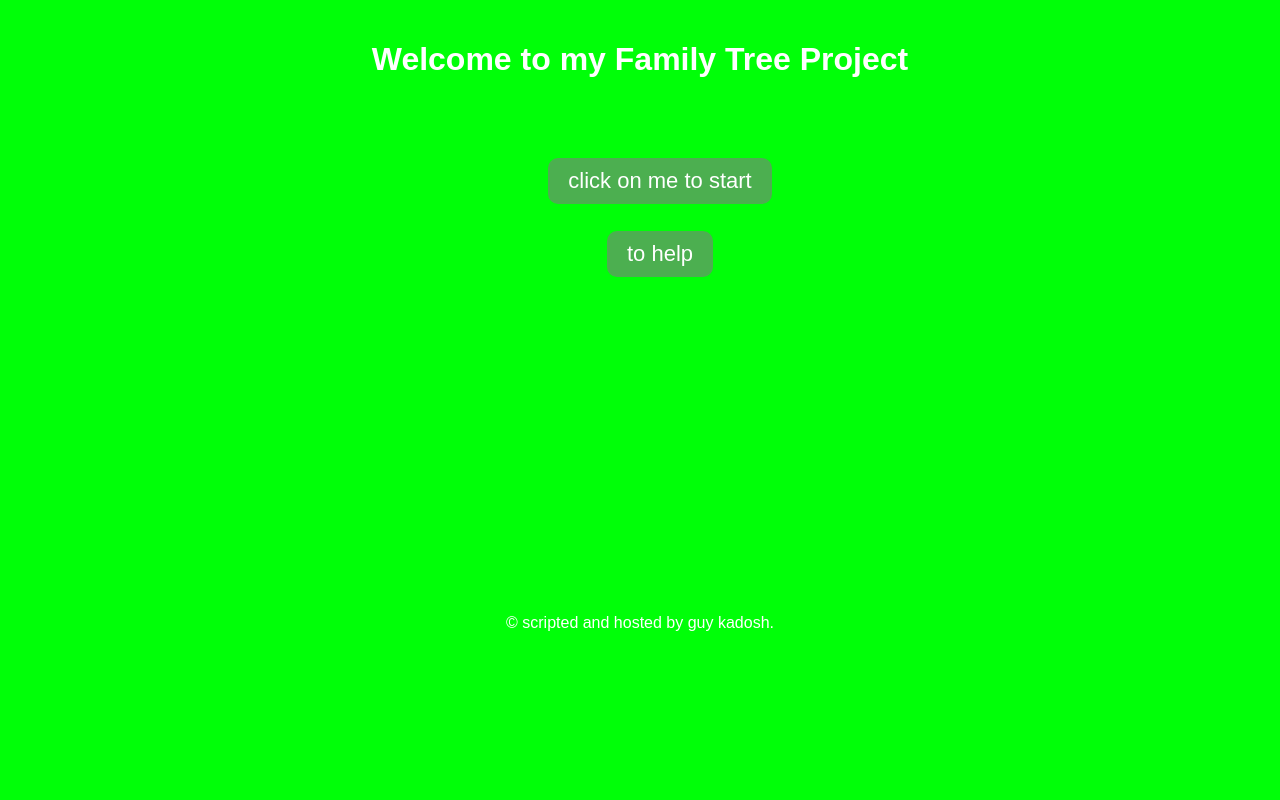
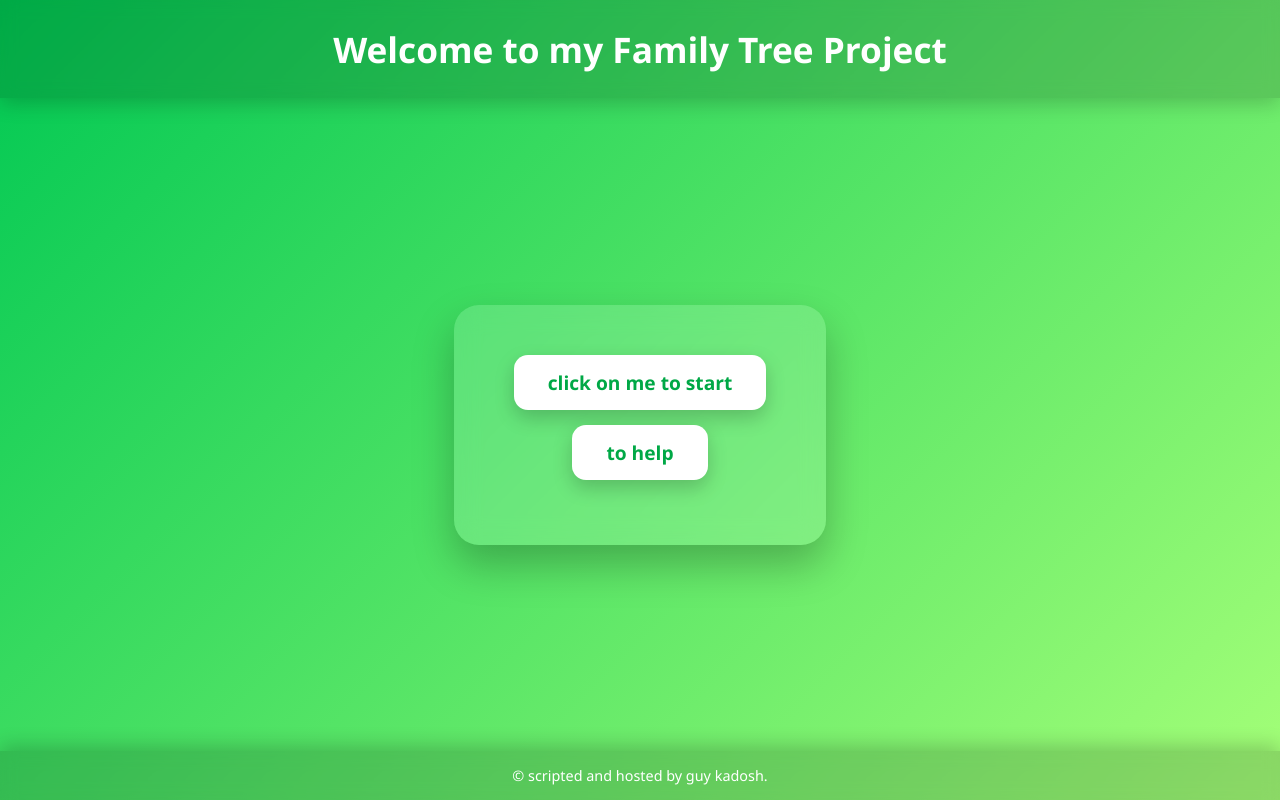
Before and after one commit to guyka2212/a-family-tree-project, a plain HTML site: page index.html in a window 1280 px wide. Drawn offline with Linux system fonts and the light colour scheme.

Commit message:
added css update to every thing

```diff
--- a/index.html
+++ b/index.html
@@ -16,7 +16,7 @@
                 <div classs="start-button">
                     <button onclick="window.location.href='lobby/lobby.html'">click on me to start</button>
                 </div>
-                <div class="help-call-button">
+                <div class="content">
                     <button onclick="window.location.href='tel:0522179083'">to help</button>
                 </div>
             </ul>
--- a/lobby/style-lobby.css
+++ b/lobby/style-lobby.css
@@ -1,60 +1,100 @@
-body {
-    font-family: Arial, sans-serif;
+* {
+    box-sizing: border-box;
     margin: 0;
     padding: 0;
-    background-color: #f4f4f4;
+    font-family: "Segoe UI", Arial, sans-serif;
 }
+
+html, body {
+    height: 100%;
+}
+
+body {
+    background: linear-gradient(135deg, #00c853, #a5ff78);
+    display: flex;
+    flex-direction: column;
+    align-items: center;
+}
+
 header {
-    background-color: #00ff08;
+    width: 100%;
+    background: rgba(0, 0, 0, 0.15);
+    backdrop-filter: blur(8px);
     color: white;
-    padding: 1em;
     text-align: center;
-    padding: 10px;
+    padding: 25px 10px;
+    box-shadow: 0 5px 20px rgba(0,0,0,0.25);
 }
+
+header h1 {
+    font-size: 2rem;
+    font-weight: 600;
+}
+
 main {
-    padding: 2em;
+    flex: 1;
+    display: flex;
+    justify-content: center;
+    align-items: center;
 }
+
 section {
-    margin-bottom: 5.25em;
+    background: rgba(255, 255, 255, 0.15);
+    backdrop-filter: blur(12px);
+    padding: 45px 55px;
+    border-radius: 25px;
+    box-shadow: 0 20px 40px rgba(0,0,0,0.3);
 }
-footer {
-    background-color: #00ff08;
-    color: white;
-    text-align: left;
-    padding: 1em;
-    padding: 10px;
+
+ul {
+    list-style: none;
 }
-button {
-    background-color: #4CAF50;
-    color: white;
-    padding: 10px 20px;
-    border: none;
-    cursor: pointer;
-    font-size: 16px;
-    text-align: center;
-    border-radius: 10px;
+
+.scripting-text {
+    display: flex;
+    justify-content: center;
+    align-items: center;
+    margin: 15px 0 25px;
+    font-size: 1.3rem;
+    color: #ffffff;
+    opacity: 0.9;
 }
+
+.done-page,
+.only-animtion,
 .family-tree-only-text {
     display: flex;
     justify-content: center;
     align-items: center;
-    height: 10vh;
+    margin: 15px 0;
 }
-.only-animtion {
-    display: flex;
-    justify-content: center;
-    align-items: center;
-    height: 10vh;
+
+button {
+    background: #ffffff;
+    color: #00a846;
+    padding: 14px 32px;
+    border: none;
+    cursor: pointer;
+    font-size: 1.05rem;
+    border-radius: 14px;
+    font-weight: 600;
+    transition: all 0.3s ease;
+    box-shadow: 0 8px 20px rgba(0,0,0,0.25);
 }
-.done-page {
-    display: flex;
-    justify-content: center;
-    align-items: center;
-    height: 10vh;
+
+button:hover {
+    transform: translateY(-4px) scale(1.03);
+    background: #eaffea;
+    box-shadow: 0 14px 30px rgba(0,0,0,0.35);
 }
-.scripting-text {
-    display: flex;
-    justify-content: center;
-    align-items: center;
-    height: 10vh;
+
+footer {
+    width: 100%;
+    background: rgba(0, 0, 0, 0.15);
+    backdrop-filter: blur(8px);
+    color: white;
+    text-align: center;
+    padding: 15px;
+    font-size: 0.9rem;
+    box-shadow: 0 -5px 20px rgba(0,0,0,0.25);
 }
--- /dev/null
+++ b/pages/style-done.css
@@ -0,0 +1,62 @@
+* {
+    box-sizing: border-box;
+    margin: 0;
+    padding: 0;
+    font-family: "Segoe UI", Arial, sans-serif;
+}
+
+html, body {
+    height: 100%;
+}
+
+body {
+    background: linear-gradient(135deg, #00c853, #a5ff78);
+    display: flex;
+    flex-direction: column;
+}
+
+main {
+    flex: 1;
+    padding: 40px;
+}
+
+.back-to-lobby {
+    margin-bottom: 20px;
+}
+
+.next {
+    position: fixed;
+    bottom: 20px;
+    right: 20px;
+    z-index: 100;
+}
+
+
+button {
+    background: #ffffff;
+    color: #00a846;
+    padding: 12px 26px;
+    border: none;
+    border-radius: 12px;
+    font-size: 1rem;
+    font-weight: 600;
+    cursor: pointer;
+    transition: all 0.3s ease;
+    box-shadow: 0 8px 18px rgba(0,0,0,0.25);
+}
+
+button:hover {
+    transform: translateY(-3px);
+    background: #eaffea;
+    box-shadow: 0 12px 25px rgba(0,0,0,0.35);
+}
+
+
+footer {
+    text-align: center;
+    color: white;
+    padding: 15px;
+    background: rgba(0,0,0,0.15);
+    backdrop-filter: blur(8px);
+    font-size: 0.9rem;
+}
--- a/style.css
+++ b/style.css
@@ -1,85 +1,98 @@
-body {
-    font-family: Arial, sans-serif;
+/* Reset */
+* {
+    box-sizing: border-box;
     margin: 0;
     padding: 0;
-    background-color: #f4f4f4;
+    font-family: "Segoe UI", Arial, sans-serif;
 }
-header {
-    background-color: #00ff08;
-    color: white;
-    padding: 1em;
-    text-align: center;
-    padding: 10px;
+
+/* Page background */
+html, body {
+    height: 100%;
 }
-main {
-    padding: 2em;
-}
-section {
-    margin-bottom: 15.75em;
-}
-footer {
-    background-color: #00ff08;
-    color: white;
-    text-align: center;
-    padding: 1em;
-    padding: 10px;
+
+body {
+    background: linear-gradient(135deg, #00c853, #a5ff78);
+    display: flex;
+    flex-direction: column;
     align-items: center;
 }
-button {
-    background-color: #4CAF50;
-    color: white;
-    padding: 12.5px 22.5px;
-    border: none;
-    cursor: pointer;
-    font-size: 22px;
+
+/* Header */
+header {
+    width: 100%;
+    background: rgba(0, 0, 0, 0.15);
+    backdrop-filter: blur(8px);
+    color: #fff;
     text-align: center;
-    border-radius: 10px;
-    padding: 10px 20px;
+    padding: 25px 10px;
+    box-shadow: 0 5px 20px rgba(0,0,0,0.2);
 }
-html{
-    display: flex;
-    justify-content: center;
-    align-items: unsafe;
-    height: 10vh;
-    text-align: center;
-    padding: 1em;
-    padding: 10px;
-    background-color: #00ff08;
+
+header h1 {
+    font-size: 2.2rem;
+    font-weight: 600;
 }
-.start-button {
+
+/* Main layout */
+main {
+    flex: 1;
     display: flex;
     justify-content: center;
     align-items: center;
-    height: 10vh;
-    align-self: center;
-    padding: 1em;
-    padding: 10px;
 }
-.help-call-button {
+
+/* Section container */
+section {
+    background: rgba(255, 255, 255, 0.15);
+    backdrop-filter: blur(12px);
+    padding: 50px 60px;
+    border-radius: 25px;
+    box-shadow: 0 20px 40px rgba(0,0,0,0.25);
+}
+
+/* Remove ugly list styling */
+ul {
+    list-style: none;
+}
+
+/* Buttons containers */
+.start-button,
+.content {
     display: flex;
     justify-content: center;
-    align-items: center;
-    height: 10vh;
-    align-self: center;
-    padding: 1em;
-    padding: 10px;
+    margin: 15px 0;
 }
-/*button::before{
-    position: absolute;
-    content: "";
-    left: 0;
-    height: 100%;
-    width: 0%;
-    background: #000000;
-    transition: 0.3s ease;
+
+/* Buttons */
+button {
+    background: #ffffff;
+    color: #00a846;
+    padding: 14px 34px;
+    border: none;
+    cursor: pointer;
+    font-size: 1.2rem;
+    border-radius: 14px;
+    font-weight: 600;
+    transition: all 0.3s ease;
+    box-shadow: 0 8px 20px rgba(0,0,0,0.2);
 }
-button:hover::before{
+
+/* Hover effects */
+button:hover {
+    transform: translateY(-4px) scale(1.02);
+    box-shadow: 0 12px 25px rgba(0,0,0,0.3);
+    background: #eaffea;
+}
+
+/* Footer */
+footer {
     width: 100%;
+    background: rgba(0, 0, 0, 0.15);
+    backdrop-filter: blur(8px);
+    color: white;
+    text-align: center;
+    padding: 15px;
+    font-size: 0.9rem;
+    box-shadow: 0 -5px 20px rgba(0,0,0,0.2);
 }
-button:hover span{
-    color: #fff;
-}
-button:hover{
-    border: 1.2px solid #000000;
-    transform: translateY(2px);
-}*/
```
Also changed, not shown: done/done.html (deleted, +0 -8 lines), lobby/lobby.html (+1 -1 lines), pages/done.html (added, +23 -0 lines), done/style-done.css (deleted).
